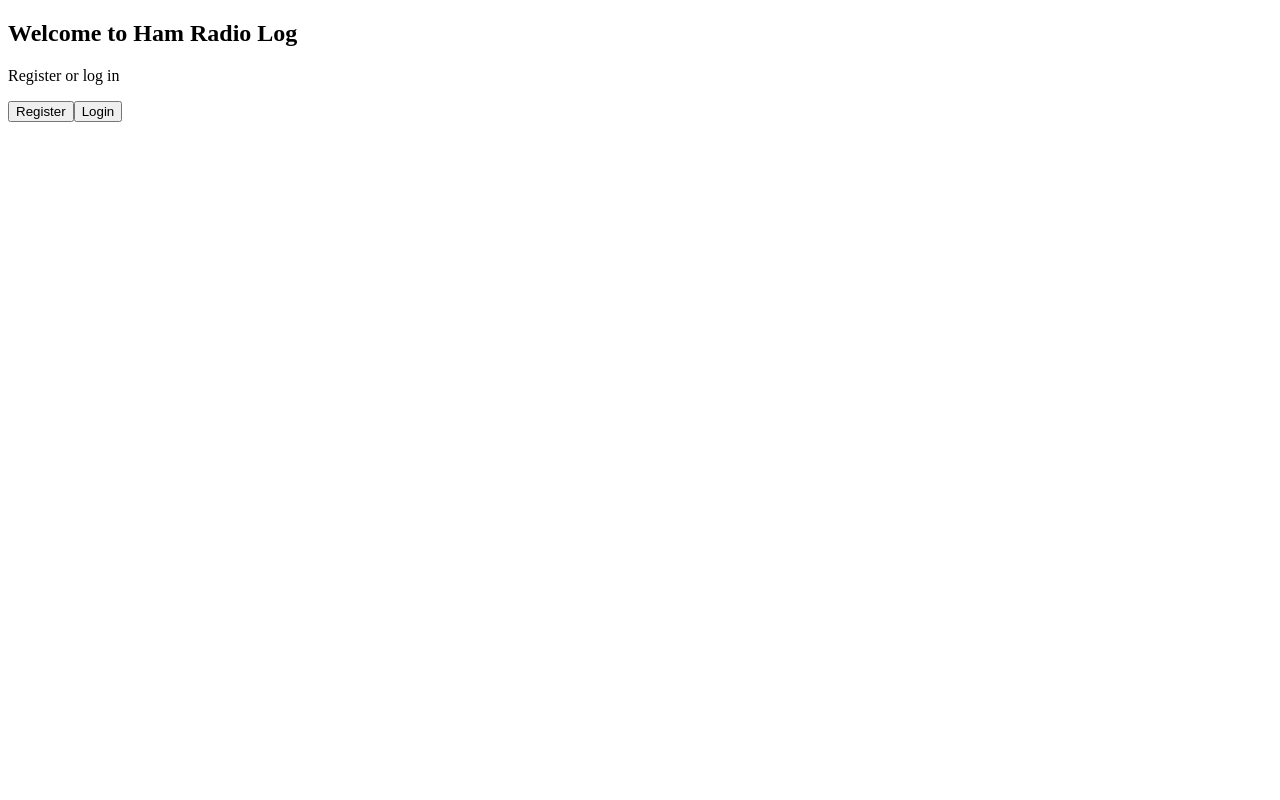
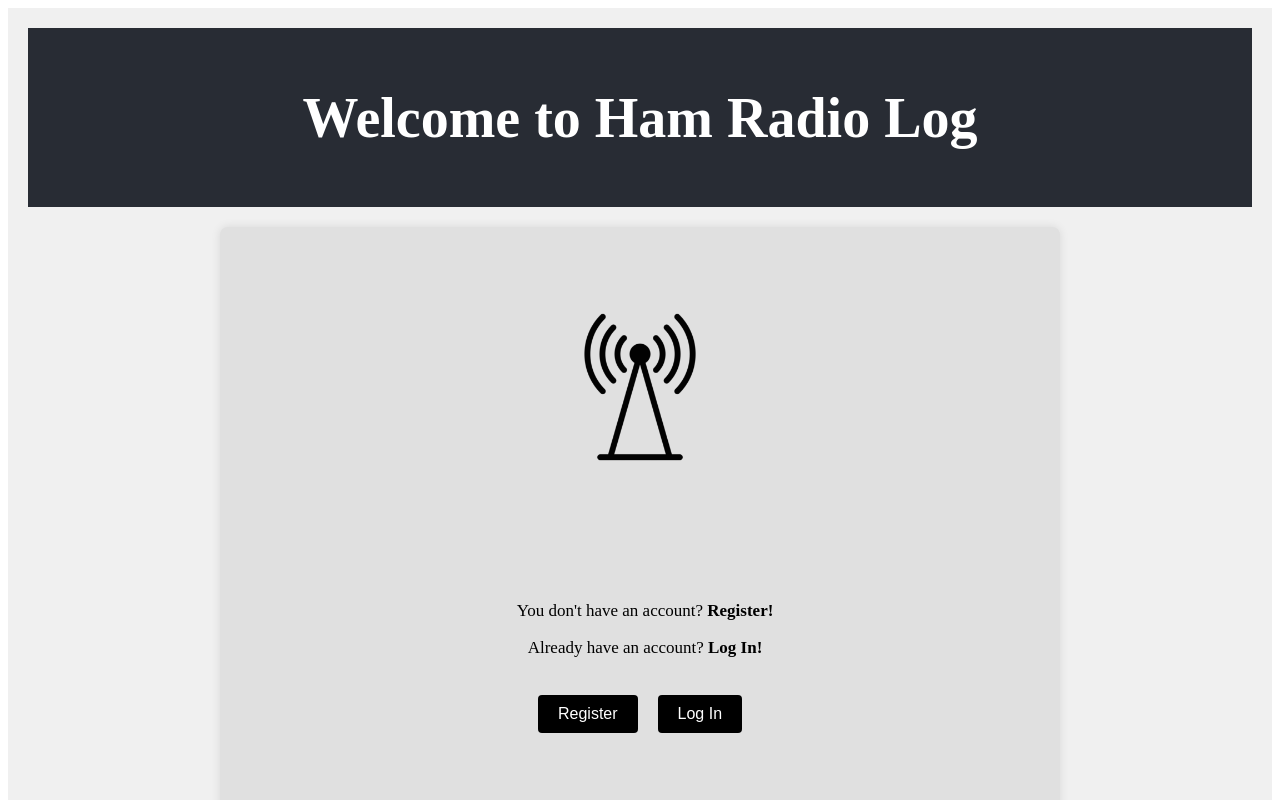
Before and after one commit to daniel-dragnescu/qso-frontend, a React (Create React App) app: page / in a window 1280 px wide. Shown: the top 800 px of the page. Built offline with nearby package versions, Linux system fonts and the light colour scheme.

Commit message:
Landing page styled

```diff
--- a/src/App.css
+++ b/src/App.css
@@ -456,3 +456,61 @@ footer {
     transform: scale(1);
   }
 }
+
+.regist-btn {
+  background-color: #000000;
+  color: white;
+  border: none;
+  padding: 10px 20px;
+  border-radius: 4px;
+  cursor: pointer;
+  font-size: 1em;
+  margin: 20px 0;
+  transition: background-color 0.3s ease;
+  margin-right: 10px;
+}
+
+.regist-btn:hover {
+  background-color: #2e2e2e;
+}
+
+.login-btn {
+  background-color: #000000;
+  color: white;
+  border: none;
+  padding: 10px 20px;
+  border-radius: 4px;
+  cursor: pointer;
+  font-size: 1em;
+  margin: 20px 0;
+  transition: background-color 0.3s ease;
+  margin-left: 10px;
+}
+
+.login-btn:hover {
+  background-color: #2e2e2e;
+}
+
+.register-main {
+  padding-bottom: 140px;
+}
+
+.landing-buttons {
+  margin-top: 110px;
+  margin-bottom: 200px;
+}
+
+.regist-text {
+ margin-left: 10px;
+ font-size: 17px;
+}
+
+.login-text {
+ margin-left: 10px;
+ font-size: 17px;
+}
+
+.radio-img {
+ height: 200px;
+ margin-top: 40px;
+}
--- a/src/components/LandingPage.js
+++ b/src/components/LandingPage.js
@@ -3,17 +3,28 @@ import { Link } from 'react-router-dom';
 
 const LandingPage = () => {
   return (
+    <div className="App">
+      <header className="App-header">
+        <h1>Welcome to Ham Radio Log</h1>
+      </header>
+      <main className="register-main">
+        <img className="radio-img" src={`${process.env.PUBLIC_URL}/radio-img.png`}></img>
         <div className="landing-page">
-      <h2>Welcome to Ham Radio Log</h2>
-      <p>Register or log in</p>
           <div className="landing-buttons">
+          <p className="regist-text">You don't have an account? <strong>Register!</strong></p>
+          <p className="login-text">Already have an account? <strong>Log In!</strong></p>
             <Link to="/register">
-          <button>Register</button>
+              <button className="regist-btn">Register</button>
             </Link>
             <Link to="/login">
-          <button>Login</button>
+              <button className="login-btn">Log In</button>
             </Link>
           </div>
+        </div>
+      </main>
+      <footer>
+        <p>&copy; {new Date().getFullYear()} Ham Radio Log. All rights reserved.</p>
+      </footer>
     </div>
   );
 };
--- a/src/components/LoginForm.js
+++ b/src/components/LoginForm.js
@@ -50,7 +50,7 @@ const LoginForm = () => {
         <label htmlFor="password">Password:</label>
         <input type="password" id="password" name="password" value={formData.password} onChange={handleChange} required />
 
-        <button type="submit">Login</button>
+        <button type="submit" className="login-submit-btn">Log In</button>
       </form>
     </section>
   );
--- a/src/components/RegisterForm.js
+++ b/src/components/RegisterForm.js
@@ -53,7 +53,7 @@ const RegisterForm = () => {
         <label htmlFor="password">Password:</label>
         <input type="password" id="password" name="password" value={formData.password} onChange={handleChange} required />
 
-        <button type="submit">Register</button>
+        <button type="submit" className="regist-submit-btn">Register</button>
       </form>
     </section>
   );
```
Also changed, not shown: public/radio-img.png (added). Lines whose indentation alone changed are shown as unchanged.
